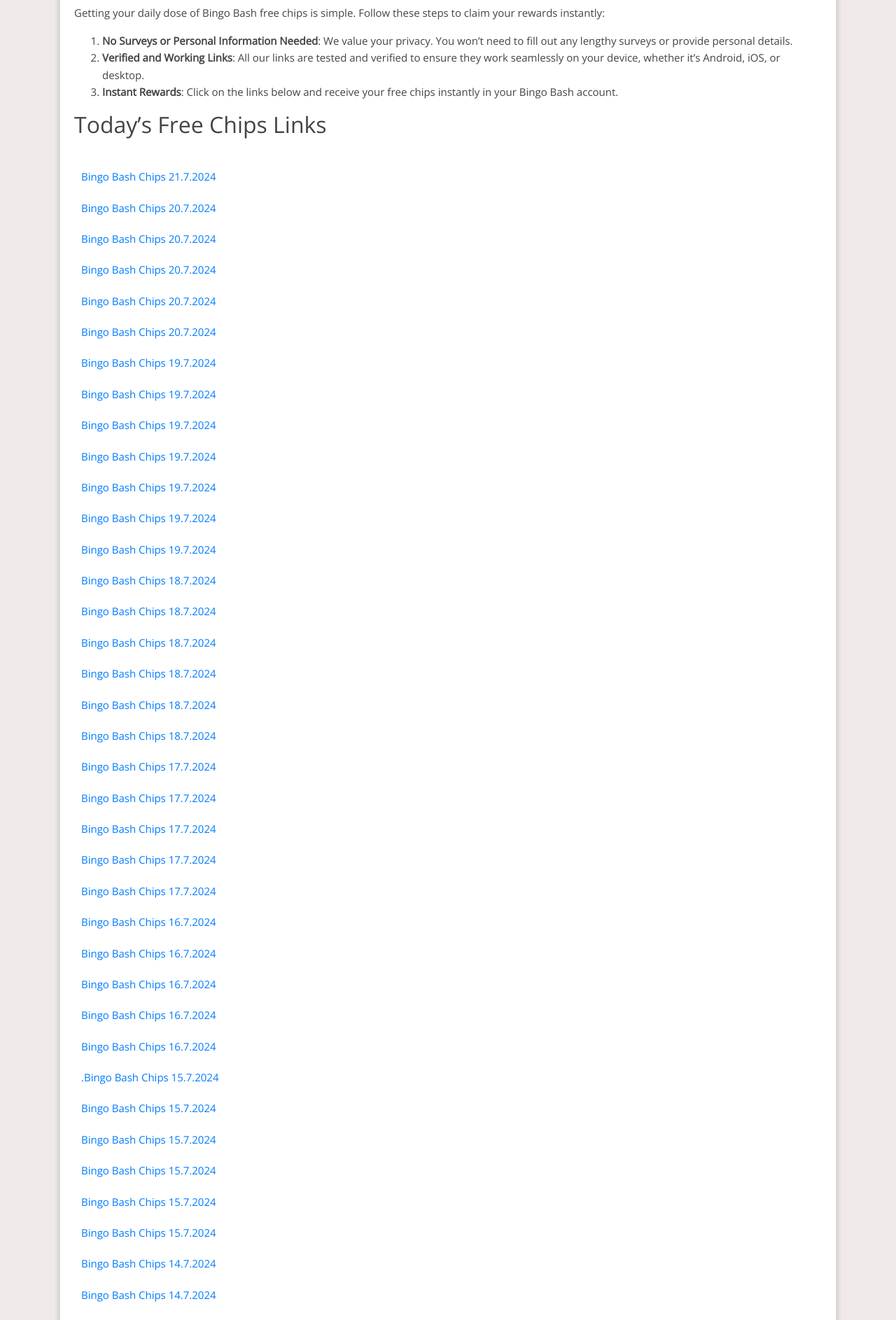
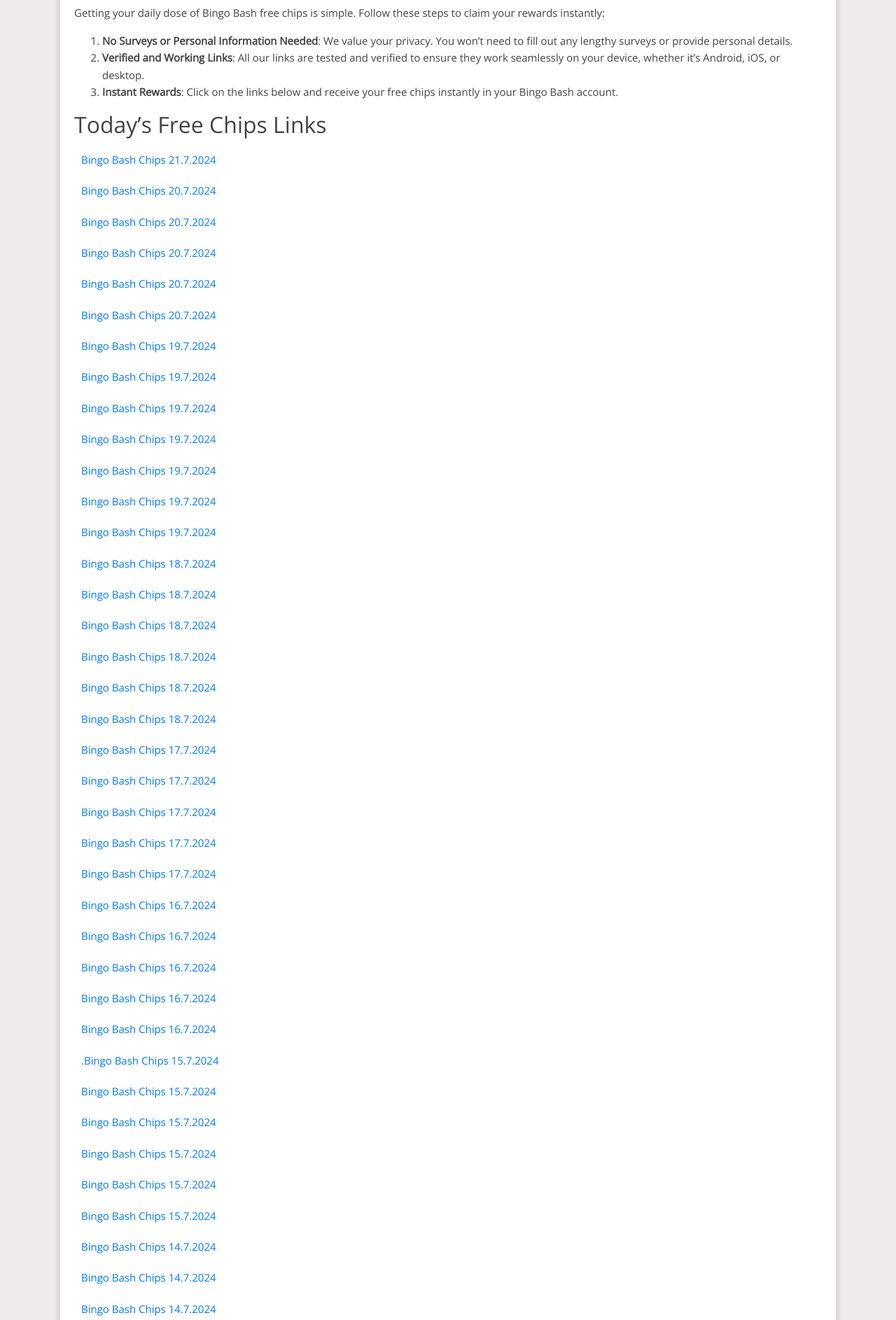
Before and after one commit to Prollad99/bs-net, a Jekyll site: the page built from _posts/2024-07-04-bingo-bash.md, in a window 1280 px wide. Shown: the part 461-2347 px from the top of the page at 70% size. Built offline with Jekyll 4.4.1, drawn with Linux system fonts in a browser that asks for light colours; nearby versions of some CDN libraries; comment, search, counter and statistics services are not loaded.

Commit message:
Update bingo-bash reward links

```diff
--- a/_includes/bingo-bash.html
+++ b/_includes/bingo-bash.html
@@ -1,4 +1,4 @@
-<html><body><div class="reward"><ul><br/>
+<html><body><div class="reward"><ul>
 <li><a href="https://scrb.ly/4cwU0rS">bingo bash chips 21.7.2024</a></li>
 <li><a href="https://bingo.bitrhymes.com/apps/bingo/facebook/app/ads/viral.php?device=androidp&hash=51950525e729ce4edd6ba9fcb2459ad6&fr_id=&time=&type=erv2&item_id=0&verify=&ptyp=IG&ctyp=BINIGST20240720&se=&yahoo_id=&ref=viral&us_type=eyJzdCI6MTcyMTQyMjgwMCwiZXQiOjE3MjE2ODIwMDAsInJuIjo4NTksInJ3ZCI6eyJjaGlwcyI6OH19&rc=&ref=viral&ref_2=na&ref_3=na&ptyp=IG&ctyp=BINIGST20240720">bingo bash chips 20.7.2024</a></li>
 <li><a href="http://scrb.ly/4aCO4f5">bingo bash chips 20.7.2024</a></li>
```
